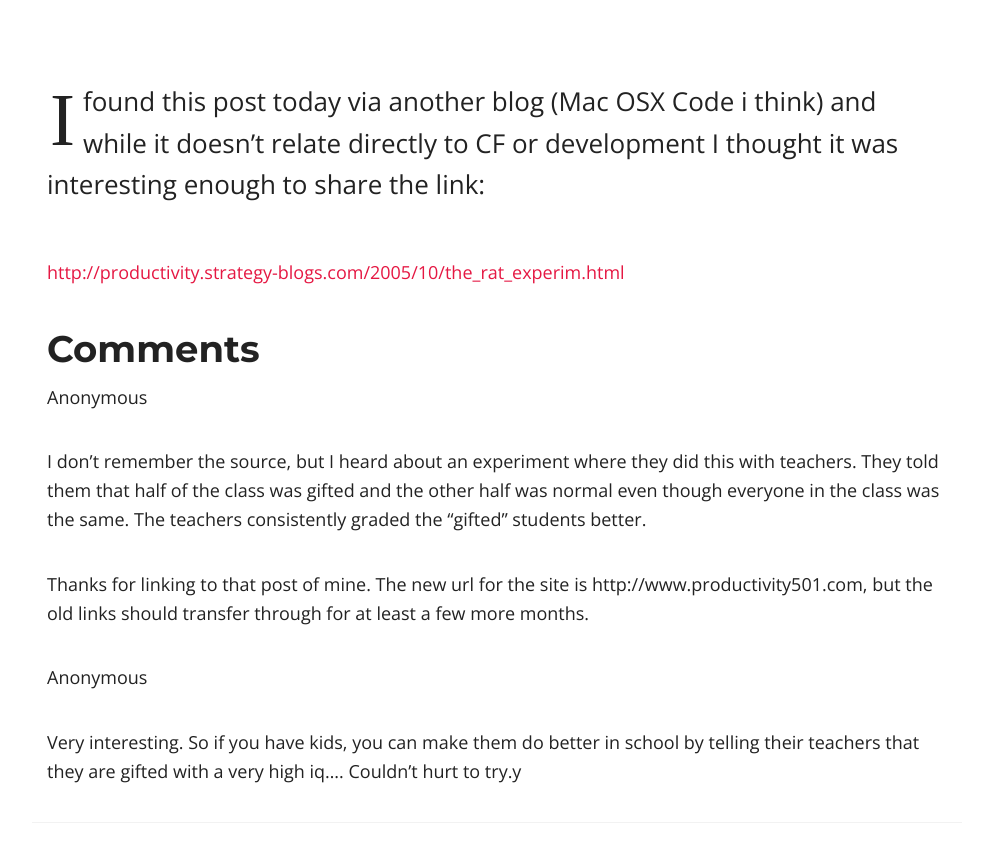
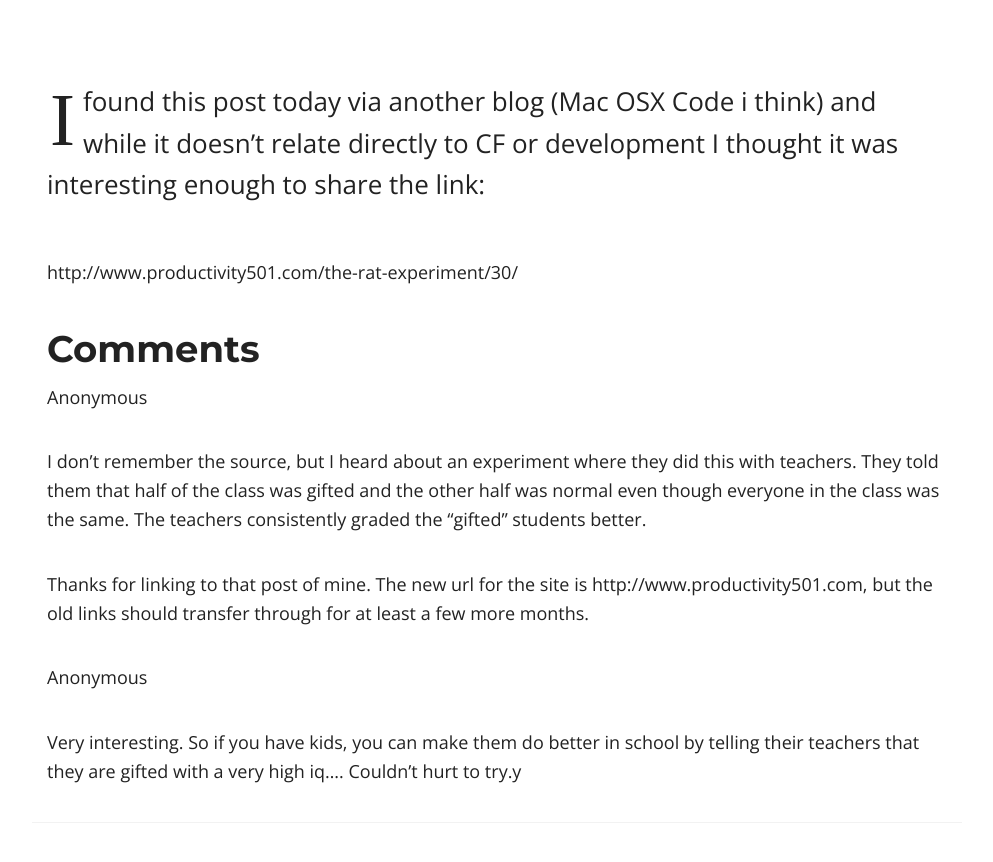
Before and after one commit to finalcut/finalcut.github.io, a Jekyll site: the page built from _posts/2005-10-31-ot-rat-test.markdown, in a window 1280 px wide and 900 px high, scrolled down 353 px. Shown: the top 862 px of the window, without its empty margins (143-1136 px from the left). Built offline with Jekyll 4.4.1, drawn with Linux system fonts in a browser that asks for light colours; nearby versions of some CDN libraries.

Commit message:
updated link to the rat experiment

```diff
--- a/_posts/2005-10-31-ot-rat-test.markdown
+++ b/_posts/2005-10-31-ot-rat-test.markdown
@@ -9,7 +9,8 @@ I found this post today via another blog (Mac OSX Code i think) and while it
 doesn't relate directly to CF or development I thought it was interesting
 enough to share the link:
 
-<http://productivity.strategy-blogs.com/2005/10/the_rat_experim.html>
+http://www.productivity501.com/the-rat-experiment/30/
+
 
 ## Comments
 
```
